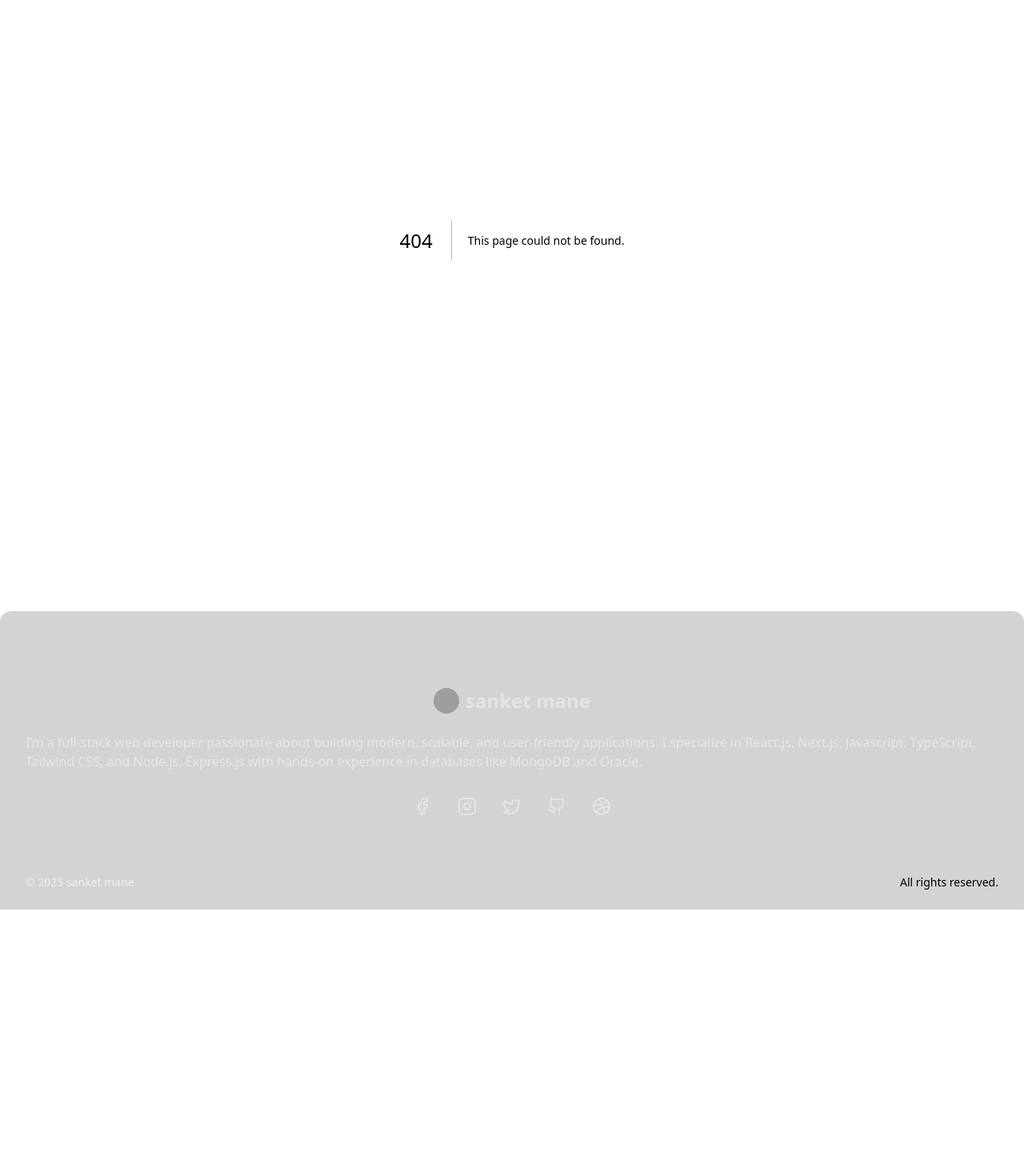
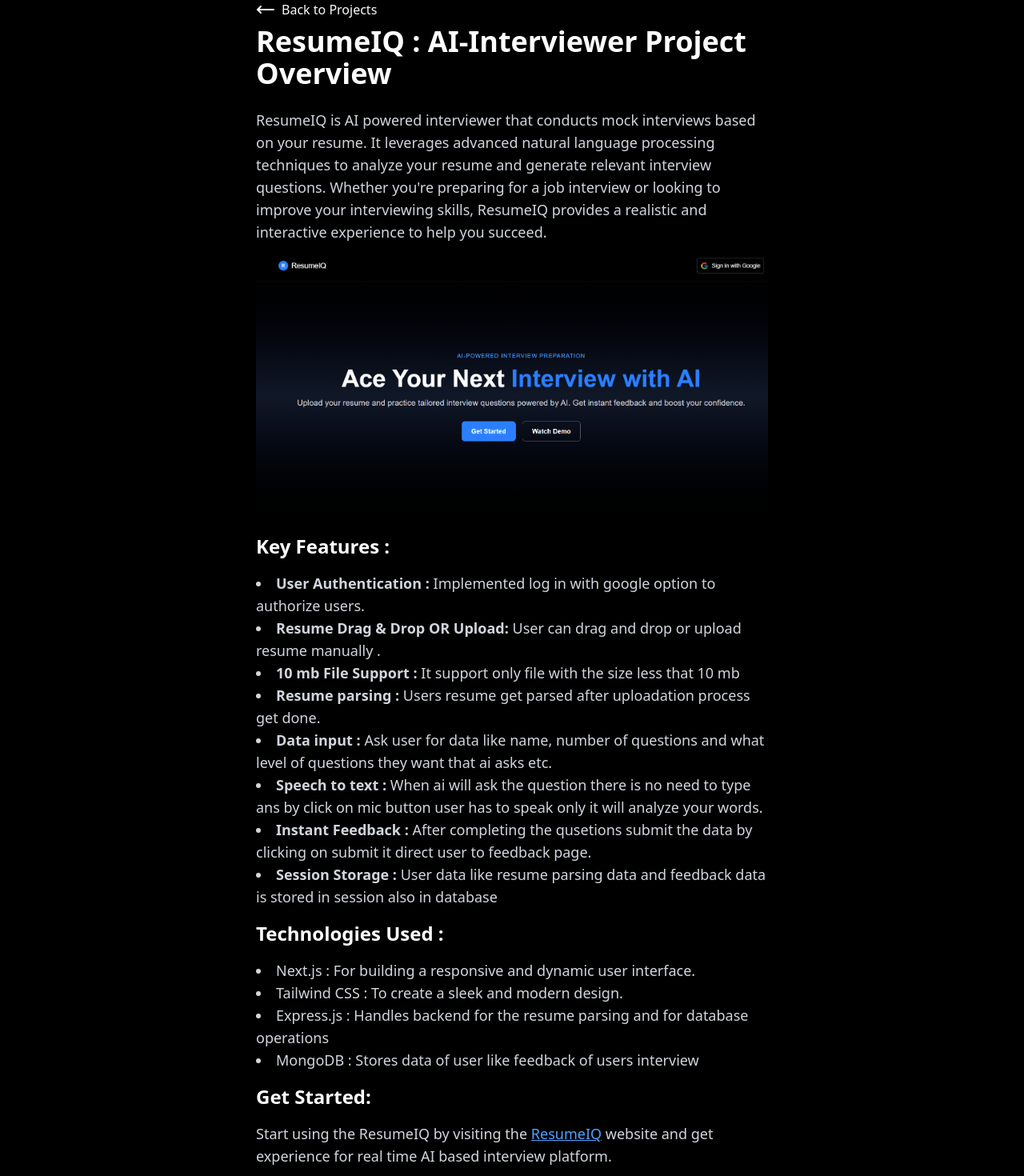
Before and after one commit to Sanketmane135/sanketsportfolio, a Next.js app: page /projects/interviewer in a window 1280 px wide. Before the commit this address had no page. Shown: the part 100-1570 px from the top of the page at 80% size. Before the commit the page ends 1237 px from the top, so only its background shows below. Built offline with nearby package versions, Linux system fonts and the light colour scheme; grey boxes are pictures that could not be loaded.

Commit message:
implememnted the resume IQ projects details

```diff
--- a/src/app/layout.tsx
+++ b/src/app/layout.tsx
@@ -69,7 +69,9 @@
       <body
         className={`${geistSans.variable} ${geistMono.variable} antialiased bg-black dark  m-0 p-0`}
       > <Header1/>
+
         {children}
+
       <Footer4Col/>
       </body>
     </html>
--- a/src/app/projects/bagpack/page.tsx
+++ b/src/app/projects/bagpack/page.tsx
@@ -9,7 +9,7 @@
         <a href='/projects' className='pt-5 pb-2 flex flex-row gap-2'><MoveLeft/> Back to Projects</a>
         <h1 className="text-4xl font-bold mb-6 text-white">Bagpack Project Overview</h1>
         <p className="text-lg text-gray-300 mb-4">
-        Welcome to Bagpack Trips, your ultimate travel companion designed to make your trip planning effortless and enjoyable. Whether you're a solo traveler, a couple, or a family, Bagpack Trips has everything you need to create unforgettable travel experiences.
+        Welcome to Bagpack Trips, your ultimate travel companion designed to make your trip planning effortless and enjoyable. Whether you are a solo traveler, a couple, or a family, Bagpack Trips has everything you need to create unforgettable travel experiences.
         </p>
 
         <img src="/bagpacktrips2.png" alt="Bagpack Trips" className="w-full h-auto rounded-lg mb-6"/>
--- /dev/null
+++ b/src/app/projects/interviewer/page.tsx
@@ -0,0 +1,40 @@
+import { MoveLeft } from 'lucide-react';
+import React from 'react';
+
+function page(){
+    return(
+        <div className="w-full px-5 sm:px-10 md:px-20 lg:px-40 xl:px-80 mt-20 flex flex-col">
+
+        <a href='/projects' className='pt-5 pb-2 flex flex-row gap-2'><MoveLeft/> Back to Projects</a>
+        <h1 className="text-4xl font-bold mb-6 text-white">ResumeIQ : AI-Interviewer Project Overview</h1>
+        <p className="text-lg text-gray-300 mb-4">
+            ResumeIQ is AI powered interviewer that conducts mock interviews based on your resume. It leverages advanced natural language processing techniques to analyze your resume and generate relevant interview questions. Whether you're preparing for a job interview or looking to improve your interviewing skills, ResumeIQ provides a realistic and interactive experience to help you succeed.
+        </p>
+        <img src="/aiinterviewer.png" alt="Stegano App" className="w-full h-auto rounded-lg mb-6"/>
+
+        <h2 className="text-2xl font-semibold mb-4 text-white">Key Features :</h2>
+        <ul className="list-disc list-inside text-lg text-gray-300 mb-4">
+            <li> <span className='font-semibold'> User Authentication :</span> Implemented log in with google option to authorize users.</li>
+            <li><span className='font-semibold'> Resume Drag & Drop OR Upload:</span> User can drag and drop or upload resume manually  .</li>
+            <li> <span className='font-semibold'> 10 mb File Support :</span> It support only file with the size less that 10 mb</li>
+            <li> <span className='font-semibold'> Resume parsing  :</span> Users resume get parsed after uploadation process get done.</li>
+            <li><span className='font-semibold'> Data input :</span> Ask user for data like name, number of questions and what level of questions they want that ai asks etc.</li>
+            <li> <span className='font-semibold'> Speech to text :</span> When ai will ask the question there is no need to type ans by click on mic button user has to speak only it will analyze your words.</li>
+            <li> <span className='font-semibold'> Instant Feedback :</span> After completing the qusetions submit the data by clicking on submit it direct user to feedback page.</li>
+            <li> <span className='font-semibold'> Session Storage :</span> User data like resume parsing data and feedback data is stored in session also in database </li>
+        </ul>
+        <h2 className="text-2xl font-semibold mb-4 text-white">Technologies Used :</h2>
+        <ul className="list-disc list-inside text-lg text-gray-300 mb-4">
+            <li>Next.js : For building a responsive and dynamic user interface.</li>
+            <li>Tailwind CSS : To create a sleek and modern design.</li>
+            <li>Express.js : Handles backend for the resume parsing and for database operations</li>
+            <li>MongoDB :  Stores data of user like feedback of users interview</li>
+        </ul>
+        <h2 className="text-2xl font-semibold mb-4 text-white">Get Started:</h2>
+        <p className="text-lg text-gray-300 mb-4">
+            Start using the ResumeIQ by visiting the <a href="https://interviewer-swart.vercel.app" target='_blank' className="text-blue-400 underline">ResumeIQ</a> website and get experience for real time AI based interview platform.
+        </p>
+    </div>
+    )
+}
+export default page;
--- a/src/components/mvpblocks/about-us-1.tsx
+++ b/src/components/mvpblocks/about-us-1.tsx
@@ -217,9 +217,13 @@
                             {/* 3 rd project */}
                             <div className="flex justify-center items-center ">
                                   <div className=" border border-neutral-800 rounded-xl p-4 w-80 shadow-lg hover:shadow-neutral-700/40 transition-all duration-300">
+                                        <Link href="/projects/interviewer">
                                         <div className="rounded-lg overflow-hidden mb-4 w-full h-40">
                                           <Image src={"/aiinterviewer.png"} alt="bagpack image" width={400} height={200} className="w-full h-full object-cover rounded-lg" />
                                         </div>
+                                        </Link>
+
+                                        <Link href="/projects/interviewer">
 
                                         <h2 className="text-white text-lg font-semibold mb-1">ResumeIQ</h2>
 
@@ -234,6 +238,7 @@
                                             <span className="text-xs bg-neutral-800 text-gray-300 px-2 py-1 rounded-md"> MongoDB</span>
                                             <span className="text-xs bg-neutral-800 text-gray-300 px-2 py-1 rounded-md">Express.js</span>
                                           </div>
+                                          </Link>
 
                                           <div className="w-full flex gap-1">
                                                 <a href="https://interviewer-swart.vercel.app" target='_blank' className="flex items-center gap-2 text-sm text-gray-200 bg-neutral-900 border border-neutral-800 hover:bg-neutral-800 px-3 py-1.5 rounded-md transition">
```
